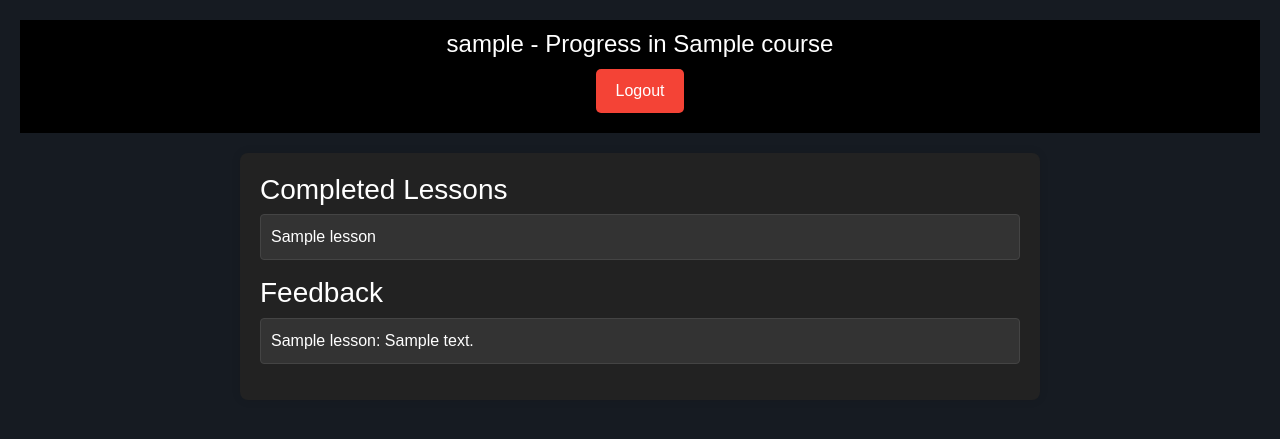
After one commit to OmarHaji0001/Course_Management_System, a Django app: page /courses/1/students/1/ in a window 1280 px wide. The commit adds this page. Shown: the top 439 px of the page. Run offline with Django 5.2, Linux system fonts and the light colour scheme; a user stored in the database is signed in; tables that the repository leaves empty hold one stand-in row (values such as "Sample post"); some libraries are stand-ins or nearby versions.

Commit message:
phase 2 done, but maybe i'll remove feedback for the lesson

```diff
--- a/main/admin.py
+++ b/main/admin.py
@@ -1,5 +1,5 @@
 from django.contrib import admin
-from .models import Profile, Course, Lesson, Enrollment
+from .models import Profile, Course, Lesson, Enrollment, Feedback, Completion
 
 
 class ProfileAdmin(admin.ModelAdmin):
@@ -12,3 +12,5 @@ admin.site.register(Profile, ProfileAdmin)
 admin.site.register(Course)
 admin.site.register(Lesson)
 admin.site.register(Enrollment)
+admin.site.register(Feedback)
+admin.site.register(Completion)
--- a/main/models.py
+++ b/main/models.py
@@ -1,6 +1,7 @@
 from django.db import models
 from django.contrib.auth.models import User
 from datetime import date, time
+
 
 class Course(models.Model):
     name = models.CharField(max_length=100)
@@ -11,6 +12,7 @@ class Course(models.Model):
     def __str__(self):
         return self.name
 
+
 class Lesson(models.Model):
     course = models.ForeignKey(Course, on_delete=models.CASCADE)
     name = models.CharField(max_length=100)
@@ -20,6 +22,7 @@ class Lesson(models.Model):
 
     def __str__(self):
         return self.name
+
 
 class Enrollment(models.Model):
     course = models.ForeignKey(Course, on_delete=models.CASCADE)
@@ -32,6 +35,24 @@ class Enrollment(models.Model):
     def __str__(self):
         return f'{self.user.username} enrolled in {self.course.name}'
 
+
+class Feedback(models.Model):
+    lesson = models.ForeignKey(Lesson, on_delete=models.CASCADE)
+    student = models.ForeignKey(User, on_delete=models.CASCADE)
+    comment = models.TextField()
+
+    def __str__(self):
+        return f'{self.student.username} feedback on {self.lesson.name}'
+
+
+class Completion(models.Model):
+    lesson = models.ForeignKey(Lesson, on_delete=models.CASCADE)
+    student = models.ForeignKey(User, on_delete=models.CASCADE)
+
+    def __str__(self):
+        return f'{self.student.username} completed {self.lesson.name}'
+
+
 class Profile(models.Model):
     USER_ROLES = [
         ('admin', 'Admin'),
--- /dev/null
+++ b/main/templates/main/teacher_student_progress.html
@@ -0,0 +1,37 @@
+{% load static %}
+<!DOCTYPE html>
+<html lang="en">
+<head>
+    <meta charset="UTF-8">
+    <meta name="viewport" content="width=device-width, initial-scale=1.0">
+    <link rel="stylesheet" href="https://stackpath.bootstrapcdn.com/bootstrap/4.5.2/css/bootstrap.min.css">
+    <link rel="stylesheet" href="{% static 'css/TD.css' %}">
+    <title>{{ student.username }} - Progress in {{ course.name }}</title>
+</head>
+<body>
+<header>
+    <h1>{{ student.username }} - Progress in {{ course.name }}</h1>
+    <nav>
+        <form id="logout-form" method="POST" action="{% url 'logout' %}">
+            {% csrf_token %}
+            <button type="submit">Logout</button>
+        </form>
+    </nav>
+</header>
+<main>
+    <h3>Completed Lessons</h3>
+    <ul>
+        {% for completion in completions %}
+        <li>{{ completion.lesson.name }}</li>
+        {% endfor %}
+    </ul>
+
+    <h3>Feedback</h3>
+    <ul>
+        {% for feedback in feedbacks %}
+        <li>{{ feedback.lesson.name }}: {{ feedback.comment }}</li>
+        {% endfor %}
+    </ul>
+</main>
+</body>
+</html>
--- a/main/templates/main/teachers_dashboard.html
+++ b/main/templates/main/teachers_dashboard.html
@@ -65,6 +65,7 @@
             <p>Open for Registration: {{ course.open_for_registration }}</p>
             <a href="{% url 'course-edit' course.pk %}" class="btn btn-primary btn-sm">Edit</a>
             <a href="javascript:void(0);" class="btn btn-danger btn-sm" onclick="confirmDelete({{ course.pk }}, '{{ course.name }}');">Delete</a>
+            <a href="{% url 'teacher-course-students' course.id %}" class="btn btn-info btn-sm">View Students</a>
             <!-- Add Lesson Form -->
             <form method="POST" action="{% url 'lesson-create' course.pk %}">
                 {% csrf_token %}
--- a/main/urls.py
+++ b/main/urls.py
@@ -1,6 +1,9 @@
+# urls.py
 from django.urls import path
-from .views import HomeView, SignUpView, LoginView, LogoutView, DashboardView, admin_dashboard, teacher_dashboard, CourseDetailView, enroll_in_course
-from .views import CourseCreateView, CourseUpdateView, LessonCreateView, delete_course
+from .views import HomeView, SignUpView, LoginView, LogoutView, DashboardView
+from .views import admin_dashboard, teacher_dashboard, CourseDetailView, enroll_in_course
+from .views import CourseCreateView, CourseUpdateView, LessonCreateView, LessonDetailView, delete_course
+from .views import teacher_course_students, teacher_student_progress, submit_feedback, mark_lesson_complete
 
 urlpatterns = [
     path('', HomeView.as_view(), name='home'),
@@ -16,4 +19,10 @@ urlpatterns = [
     path('courses/<int:pk>/edit/', CourseUpdateView.as_view(), name='course-edit'),
     path('courses/<int:pk>/delete/', delete_course, name='course-delete'),
     path('courses/<int:course_id>/lessons/new/', LessonCreateView.as_view(), name='lesson-create'),
+    path('lessons/<int:pk>/', LessonDetailView.as_view(), name='lesson-detail'),
+    path('lessons/<int:lesson_id>/feedback/', submit_feedback, name='lesson-feedback'),
+    path('lessons/<int:lesson_id>/complete/', mark_lesson_complete, name='mark-lesson-complete'),
+    path('courses/<int:course_id>/students/', teacher_course_students, name='teacher-course-students'),
+    path('courses/<int:course_id>/students/<int:student_id>/', teacher_student_progress,
+         name='teacher-student-progress'),
 ]
--- a/main/views.py
+++ b/main/views.py
@@ -1,16 +1,16 @@
-from datetime import datetime
-
+# views.py
+from django.contrib.auth.models import User
 from django.contrib.auth.views import LoginView as AuthLoginView, LogoutView as AuthLogoutView
 from django.contrib.auth.mixins import LoginRequiredMixin
-from django.views.generic import TemplateView, CreateView, UpdateView, DeleteView
+from django.views.generic import TemplateView, CreateView, UpdateView, DeleteView, DetailView
 from django.urls import reverse_lazy
 from django.shortcuts import render, redirect, get_object_or_404
 from django.contrib.auth.decorators import user_passes_test, login_required
 from django.utils.decorators import method_decorator
-from .forms import SignUpForm, CourseForm, LessonForm
-from .models import Course, Lesson, Enrollment
+from .forms import SignUpForm, CourseForm, LessonForm, FeedbackForm
+from .models import Course, Lesson, Enrollment, Feedback, Completion
 from django.contrib import messages
-from django.utils import timezone
+from datetime import datetime
 
 
 @method_decorator(user_passes_test(lambda u: u.is_authenticated and u.profile.role == 'instructor'), name='dispatch')
@@ -84,6 +84,56 @@ class LessonCreateView(LoginRequiredMixin, CreateView):
     success_url = reverse_lazy('teacher-dashboard')
 
 
+class LessonDetailView(LoginRequiredMixin, DetailView):
+    model = Lesson
+    template_name = 'main/lesson_detail.html'
+
+    def get_context_data(self, **kwargs):
+        context = super().get_context_data(**kwargs)
+        context['feedback_form'] = FeedbackForm()
+        context['completion'] = Completion.objects.filter(student=self.request.user, lesson=self.object).exists()
+        return context
+
+    def post(self, request, *args, **kwargs):
+        self.object = self.get_object()
+        if 'submit_feedback' in request.POST:
+            feedback_form = FeedbackForm(request.POST)
+            if feedback_form.is_valid():
+                feedback = feedback_form.save(commit=False)
+                feedback.lesson = self.object
+                feedback.student = request.user
+                feedback.save()
+                messages.success(request, 'Feedback submitted successfully.')
+                return redirect('lesson-detail', pk=self.object.pk)
+        elif 'mark_complete' in request.POST:
+            Completion.objects.get_or_create(student=request.user, lesson=self.object)
+            messages.success(request, 'Lesson marked as complete.')
+            return redirect('lesson-detail', pk=self.object.pk)
+        context = self.get_context_data()
+        return self.render_to_response(context)
+
+
+@login_required
+def teacher_course_students(request, course_id):
+    course = get_object_or_404(Course, pk=course_id)
+    enrollments = Enrollment.objects.filter(course=course)
+    return render(request, 'main/teacher_course_students.html', {'course': course, 'enrollments': enrollments})
+
+
+@login_required
+def teacher_student_progress(request, course_id, student_id):
+    course = get_object_or_404(Course, pk=course_id)
+    student = get_object_or_404(User, pk=student_id)
+    completions = Completion.objects.filter(student=student, lesson__course=course)
+    feedbacks = Feedback.objects.filter(student=student, lesson__course=course)
+    return render(request, 'main/teacher_student_progress.html', {
+        'course': course,
+        'student': student,
+        'completions': completions,
+        'feedbacks': feedbacks
+    })
+
+
 def teacher_dashboard(request):
     courses = Course.objects.all()
     if request.method == 'POST':
@@ -140,6 +190,8 @@ class DashboardView(LoginRequiredMixin, TemplateView):
     def get_context_data(self, **kwargs):
         context = super().get_context_data(**kwargs)
         context['courses'] = Course.objects.all()
+        context['today'] = datetime.now().date()
+        context['now'] = datetime.now().time()
         return context
 
 
@@ -154,6 +206,28 @@ def enroll_in_course(request, course_id):
     return redirect('dashboard')
 
 
+@login_required
+def submit_feedback(request, lesson_id):
+    lesson = get_object_or_404(Lesson, id=lesson_id)
+    if request.method == 'POST':
+        feedback_form = FeedbackForm(request.POST)
+        if feedback_form.is_valid():
+            feedback = feedback_form.save(commit=False)
+            feedback.lesson = lesson
+            feedback.student = request.user
+            feedback.save()
+            messages.success(request, 'Feedback submitted successfully.')
+    return redirect('lesson-detail', pk=lesson_id)
+
+
+@login_required
+def mark_lesson_complete(request, lesson_id):
+    lesson = get_object_or_404(Lesson, id=lesson_id)
+    Completion.objects.get_or_create(student=request.user, lesson=lesson)
+    messages.success(request, 'Lesson marked as complete.')
+    return redirect('lesson-detail', pk=lesson_id)
+
+
 def is_admin(user):
     return user.is_authenticated and user.profile.role == 'admin'
 
```
Also changed, not shown: main/forms.py (+7 -1 lines), main/templates/main/course_detail.html (+3 -6 lines), main/templates/main/lesson_detail.html (+17 -3 lines), main/templates/main/teacher_course_students.html (added, +32 -0 lines), main/migrations/0004_completion_feedback.py (added).
